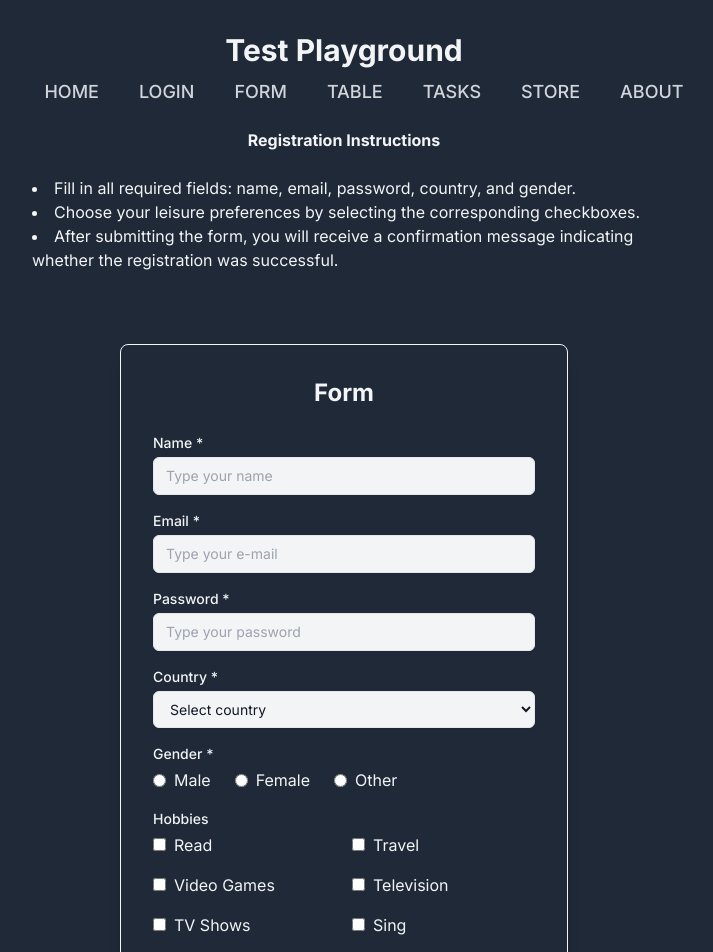
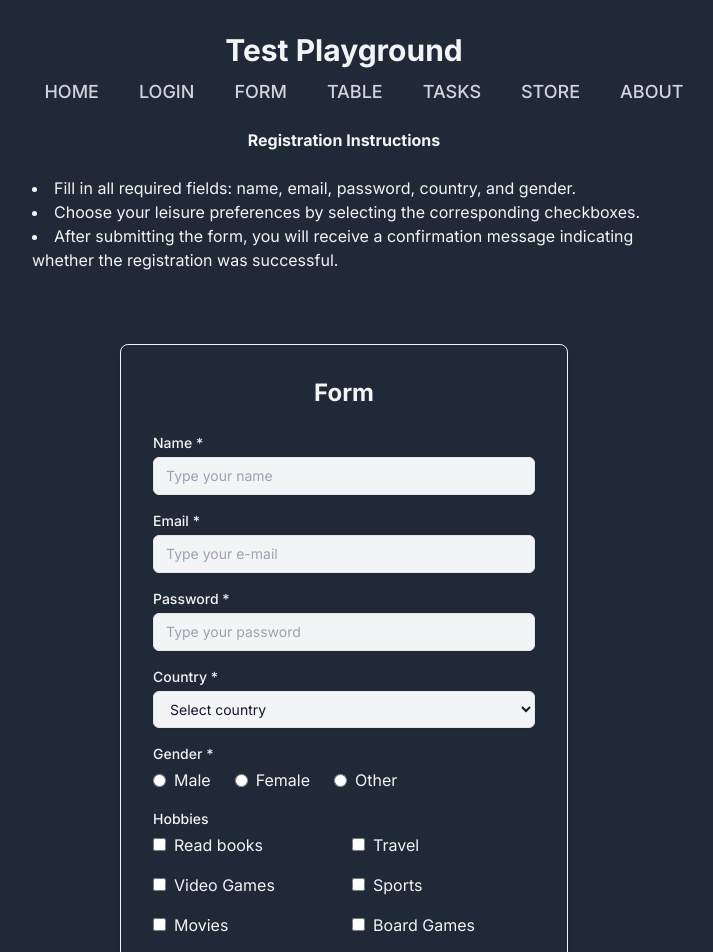
Before and after one commit to brunomachadors/playground, a Next.js app: page /form in a window 1280 px wide. Shown: the top 952 px of the page, without its empty margins (296-1009 px from the left). Built offline with nearby package versions, Linux system fonts and the light colour scheme.

Commit message:
update form options

```diff
--- a/src/app/components/Form/Form.tsx
+++ b/src/app/components/Form/Form.tsx
@@ -257,12 +257,12 @@ function Form() {
               <input
                 type="checkbox"
                 name="hobbies"
-                value="reading"
+                value="books"
                 className="form-checkbox"
                 onChange={handleChange}
                 checked={formData.hobbies.includes('reading')}
               />
-              <span className="ml-2">Read</span>
+              <span className="ml-2">Read books</span>
             </label>
             <label className="inline-flex items-center">
               <input
@@ -295,30 +295,30 @@ function Form() {
                 onChange={handleChange}
                 checked={formData.hobbies.includes('sports')}
               />
-              <span className="ml-2">Television</span>
+              <span className="ml-2">Sports</span>
             </label>
 
             <label className="inline-flex items-center">
               <input
                 type="checkbox"
                 name="hobbies"
-                value="television"
+                value="movies"
                 className="form-checkbox"
                 onChange={handleChange}
                 checked={formData.hobbies.includes('television')}
               />
-              <span className="ml-2">TV Shows</span>
+              <span className="ml-2">Movies</span>
             </label>
             <label className="inline-flex items-center">
               <input
                 type="checkbox"
                 name="hobbies"
-                value="sing"
+                value="board-games"
                 className="form-checkbox"
                 onChange={handleChange}
                 checked={formData.hobbies.includes('sing')}
               />
-              <span className="ml-2">Sing</span>
+              <span className="ml-2">Board Games</span>
             </label>
           </div>
         </div>
```
